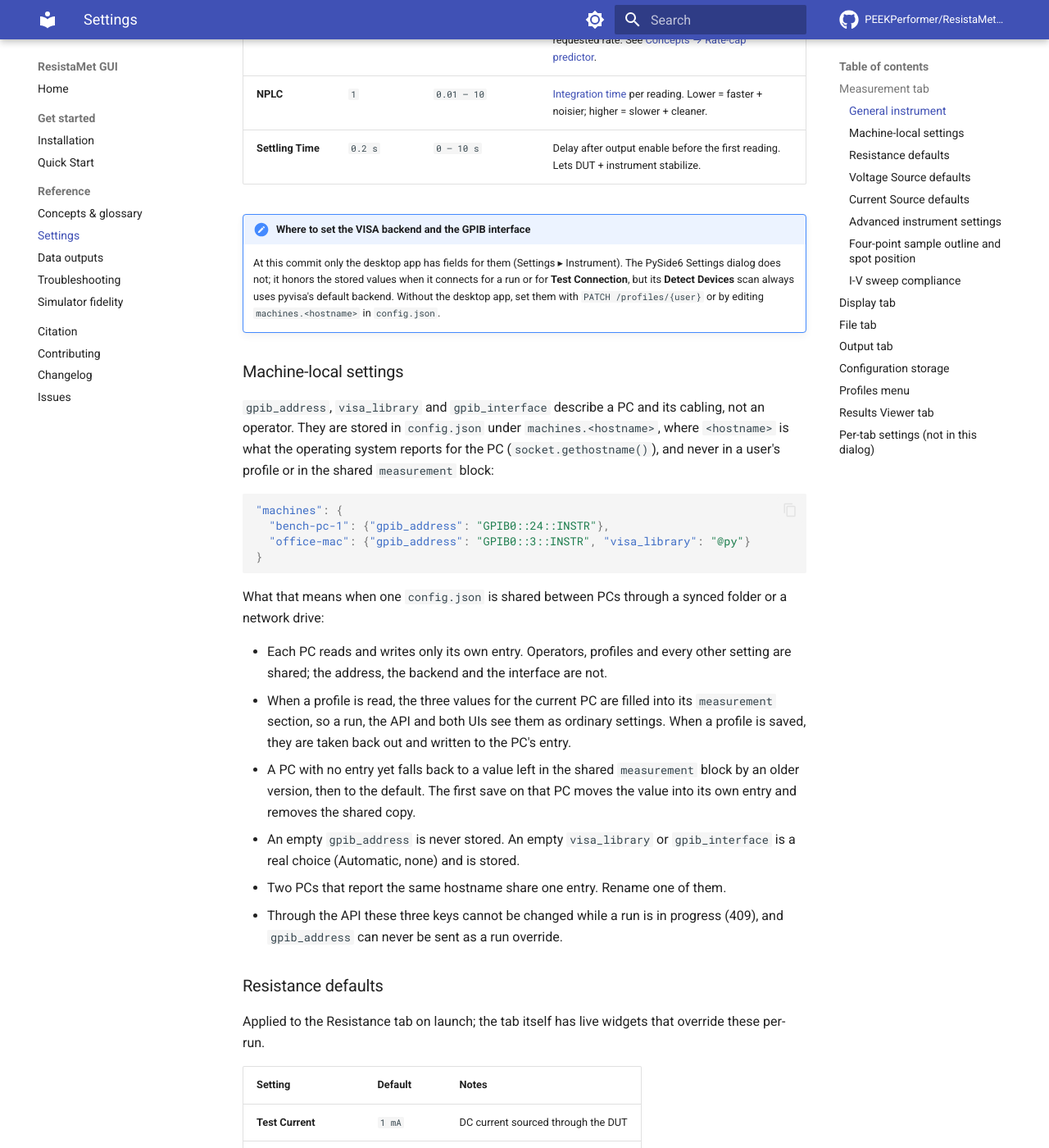
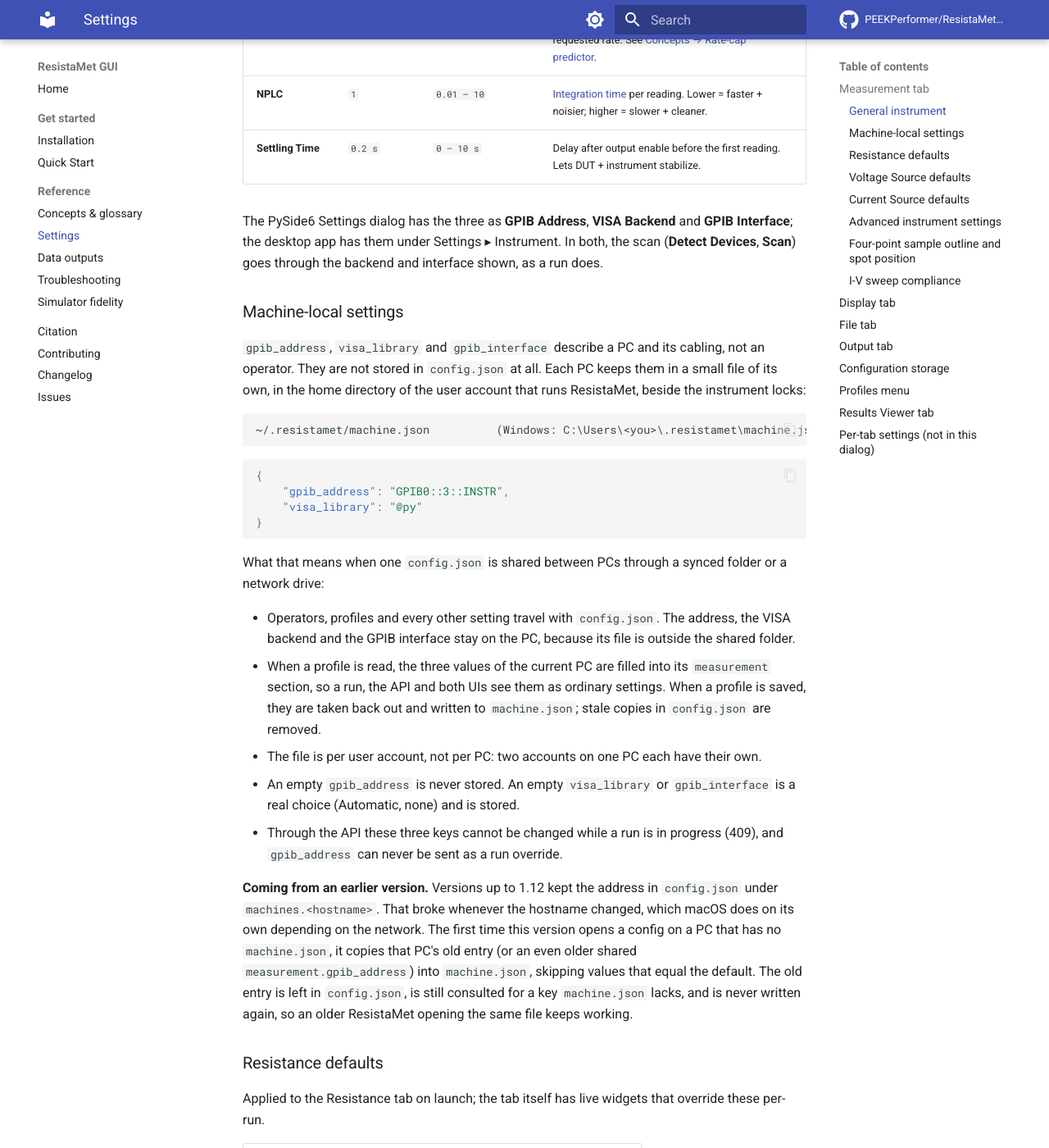
Before and after one commit to PEEKPerformer/ResistaMet-GUI, an MkDocs documentation site: the page built from docs/settings.md, in a window 1280 px wide and 1400 px high, scrolled down 1174 px. Shown: the whole window at 82% size. Built offline with MkDocs 1.6.1 and Material for MkDocs 9.7.7, drawn with Linux system fonts in a browser that asks for light colours; comment, search, counter and statistics services are not loaded; some of the changed text lies outside the part shown.

Commit message:
Describe the machine file that replaced the hostname slot
The machine-local settings moved out of config.json into
~/.resistamet/machine.json, because a slot keyed by hostname stops
matching when macOS renames the machine. The page still described the
slot. Say where the file is, what that means for a config shared
between PCs, and how an old slot is carried over.

Also follow three smaller changes: the PySide6 dialog now has the
backend and interface rows and scans through them, the desktop app has
the sample outline fields, and the touch-safety threshold is bounded
at 1100 V in the schema as in the dialog.

````diff
--- a/docs/settings.md
+++ b/docs/settings.md
@@ -17,28 +17,32 @@ The tab layout below is the PySide6 window's. The [desktop app](desktop.md) edit
 | **NPLC** | `1` | `0.01 – 10` | [Integration time](concepts.md#nplc-number-of-power-line-cycles) per reading. Lower = faster + noisier; higher = slower + cleaner. |
 | **Settling Time** | `0.2 s` | `0 – 10 s` | Delay after output enable before the first reading. Lets DUT + instrument stabilize. |
 
-!!! note "Where to set the VISA backend and the GPIB interface"
-    At this commit only the desktop app has fields for them (Settings ▸ Instrument). The PySide6 Settings dialog does not; it honors the stored values when it connects for a run or for **Test Connection**, but its **Detect Devices** scan always uses pyvisa's default backend. Without the desktop app, set them with `PATCH /profiles/{user}` or by editing `machines.<hostname>` in `config.json`.
+The PySide6 Settings dialog has the three as **GPIB Address**, **VISA Backend** and **GPIB Interface**; the desktop app has them under Settings ▸ Instrument. In both, the scan (**Detect Devices**, **Scan**) goes through the backend and interface shown, as a run does.
 
 ### Machine-local settings
 
-`gpib_address`, `visa_library` and `gpib_interface` describe a PC and its cabling, not an operator. They are stored in `config.json` under `machines.<hostname>`, where `<hostname>` is what the operating system reports for the PC (`socket.gethostname()`), and never in a user's profile or in the shared `measurement` block:
+`gpib_address`, `visa_library` and `gpib_interface` describe a PC and its cabling, not an operator. They are not stored in `config.json` at all. Each PC keeps them in a small file of its own, in the home directory of the user account that runs ResistaMet, beside the instrument locks:
+
+```
+~/.resistamet/machine.json          (Windows: C:\Users\<you>\.resistamet\machine.json)
+```
 
 ```json
-"machines": {
-  "bench-pc-1": {"gpib_address": "GPIB0::24::INSTR"},
-  "office-mac": {"gpib_address": "GPIB0::3::INSTR", "visa_library": "@py"}
+{
+    "gpib_address": "GPIB0::3::INSTR",
+    "visa_library": "@py"
 }
 ```
 
 What that means when one `config.json` is shared between PCs through a synced folder or a network drive:
 
-- Each PC reads and writes only its own entry. Operators, profiles and every other setting are shared; the address, the backend and the interface are not.
-- When a profile is read, the three values for the current PC are filled into its `measurement` section, so a run, the API and both UIs see them as ordinary settings. When a profile is saved, they are taken back out and written to the PC's entry.
-- A PC with no entry yet falls back to a value left in the shared `measurement` block by an older version, then to the default. The first save on that PC moves the value into its own entry and removes the shared copy.
+- Operators, profiles and every other setting travel with `config.json`. The address, the VISA backend and the GPIB interface stay on the PC, because its file is outside the shared folder.
+- When a profile is read, the three values of the current PC are filled into its `measurement` section, so a run, the API and both UIs see them as ordinary settings. When a profile is saved, they are taken back out and written to `machine.json`; stale copies in `config.json` are removed.
+- The file is per user account, not per PC: two accounts on one PC each have their own.
 - An empty `gpib_address` is never stored. An empty `visa_library` or `gpib_interface` is a real choice (Automatic, none) and is stored.
-- Two PCs that report the same hostname share one entry. Rename one of them.
 - Through the API these three keys cannot be changed while a run is in progress (409), and `gpib_address` can never be sent as a run override.
+
+**Coming from an earlier version.** Versions up to 1.12 kept the address in `config.json` under `machines.<hostname>`. That broke whenever the hostname changed, which macOS does on its own depending on the network. The first time this version opens a config on a PC that has no `machine.json`, it copies that PC's old entry (or an even older shared `measurement.gpib_address`) into `machine.json`, skipping values that equal the default. The old entry is left in `config.json`, is still consulted for a key `machine.json` lacks, and is never written again, so an older ResistaMet opening the same file keeps working.
 
 ### Resistance defaults
 
@@ -75,7 +79,7 @@ Applied to the Resistance tab on launch; the tab itself has live widgets that ov
 | **Filter Type** | `repeat` | `repeat` (N readings → 1 result, then repeat) or `moving` (running average) |
 | **Filter Count** | `5` | `1 – 100` |
 | **Enhanced accuracy in Resistance mode** | `True` | Offset-compensated ohms. See [Concepts → Enhanced R mode](concepts.md#enhanced-r-mode). |
-| **Touch-safety warn threshold** (`safety_voltage_warn_v`) | `30 V` | Voltage at or above this triggers the warning before run start. `0` disables. The PySide6 spin box accepts `0 – 1100 V`; the settings schema allows `0 – 200 V`, so a threshold above 200 V is reported as an issue and an API or desktop-app run is refused until it is lowered. See [Concepts → Touch-safety warning](concepts.md#touch-safety-warning). |
+| **Touch-safety warn threshold** (`safety_voltage_warn_v`) | `30 V` | `0 – 1100 V`. Voltage at or above this triggers the warning before run start. `0` disables. It and the *suppress* flag below belong to the profile: an API run request cannot override either. See [Concepts → Touch-safety warning](concepts.md#touch-safety-warning). |
 | **Suppress touch-safety warning for this profile** | `False` | Equivalent to clicking "Don't show again" on the modal. Uncheck to re-enable. |
 
 ### Four-point sample outline and spot position
@@ -99,7 +103,7 @@ Only the dimensions the chosen shape has are read: a width left over from a rect
 - While `fpp_sample_shape` is `unbounded`, the outline is derived from the legacy keys, so an existing profile needs no change: `circle` with `fpp_diameter_cm` = D gives a circle of diameter 10·D mm; `square`, `rectangle_2`, `rectangle_3`, `rectangle_4` give a rectangle whose width is 10·D mm and whose length is 1, 2, 3 or 4 times that; `fpp_diameter_cm` = 0 gives an unbounded sheet, for which no position check is made.
 - When `fpp_sample_shape` names a shape, that outline is used for the position check, with any aspect ratio. The rows still use the legacy keys. If the two describe different samples the run is allowed and `POST /settings/resolve` returns a `warning` issue on `fpp_sample_shape` saying so; the file then shows the disagreement as a large `spot.relative_error_rows`.
 
-At this commit neither UI has fields for these seven settings. Set them as API overrides on a four-point run, with `PATCH /profiles/{user}`, or in `config.json`.
+The desktop app has the first six in the **Sample** group of the four-point settings panel. The PySide6 window has no fields for them at this commit; there, set them in `config.json` (or through `PATCH /profiles/{user}`). An API run can send them as overrides.
 
 ### I-V sweep compliance
 
@@ -162,7 +166,6 @@ Settings are kept in `config.json` in the working directory (gitignored — per-
   "output": {...},
   "users": ["alice", "bob"],
   "last_user": "alice",
-  "machines": {"bench-pc-1": {"gpib_address": "GPIB0::24::INSTR"}},
   "user_settings": {
     "alice": {"measurement": {...}, ...},
     "bob": {"measurement": {...}, ...}
@@ -170,7 +173,7 @@ Settings are kept in `config.json` in the working directory (gitignored — per-
 }
 ```
 
-When a user is selected, their per-user overrides deep-merge on top of the global defaults, and the current PC's [machine-local](#machine-local-settings) values are filled in. The file is written atomically (temporary file, `fsync`, then rename), so a crash during a save leaves the previous file intact. Editing this file by hand works but is error-prone — prefer the dialog. If the file gets corrupted, delete it and ResistaMet will recreate from `DEFAULT_SETTINGS` (in [`resistamet_gui/constants.py`](https://github.com/PEEKPerformer/ResistaMet-GUI/blob/main/resistamet_gui/constants.py)).
+When a user is selected, their per-user overrides deep-merge on top of the global defaults, and the current PC's [machine-local](#machine-local-settings) values are filled in from `~/.resistamet/machine.json`. The file is written atomically (temporary file, `fsync`, then rename), so a crash during a save leaves the previous file intact. Editing this file by hand works but is error-prone — prefer the dialog. A `config.json` that cannot be read (a half-synced file, say) is left exactly as found: ResistaMet runs on the defaults in memory, and copies the unreadable file aside before the first deliberate save writes over it. To start over, delete the file and ResistaMet will recreate it from `DEFAULT_SETTINGS` (in [`resistamet_gui/constants.py`](https://github.com/PEEKPerformer/ResistaMet-GUI/blob/main/resistamet_gui/constants.py)).
 
 ## Profiles menu
 
````
